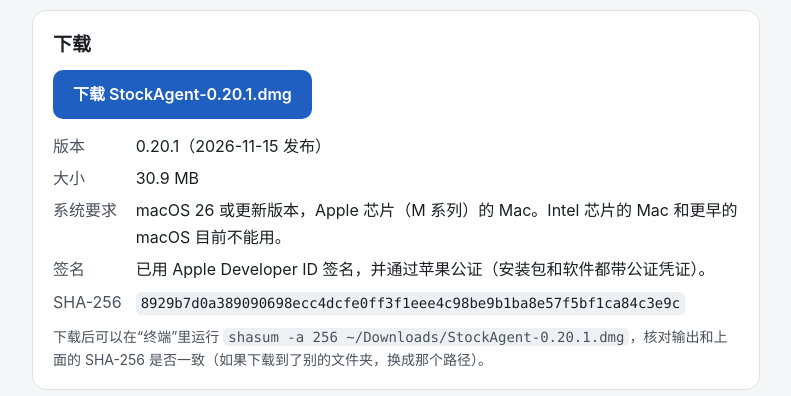
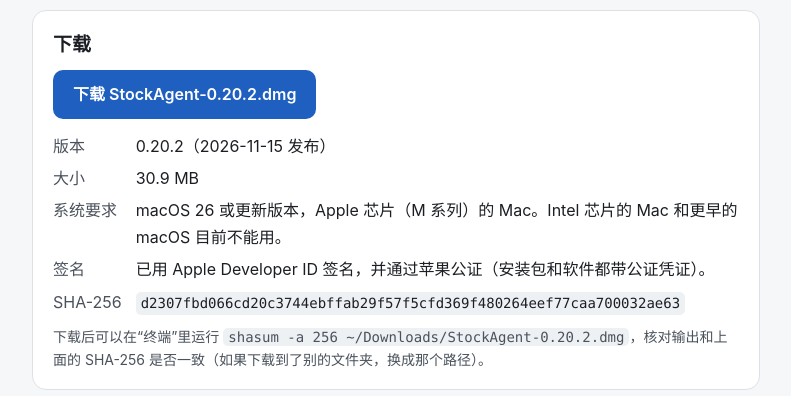
Before and after one commit to DR-16/stock-agent-demo, a plain HTML site: page download/index.html in a window 1280 px wide. Shown: the part 253-649 px from the top of the page, without its empty margins (244-1035 px from the left). Drawn offline with Linux system fonts and the light colour scheme.

Commit message:
Download page: Stock Agent for Mac 0.20.2
Co-Authored-By: Claude Opus 5.5 <noreply@anthropic.com>

```diff
--- a/download/index.html
+++ b/download/index.html
@@ -27,15 +27,15 @@
 
   <section class="card download" aria-labelledby="dl-title">
     <h2 id="dl-title">下载</h2>
-    <p><a class="btn" href="https://github.com/DR-16/stock-agent-demo/releases/download/mac-0.20.1/StockAgent-0.20.1.dmg">下载 StockAgent-0.20.1.dmg</a></p>
+    <p><a class="btn" href="https://github.com/DR-16/stock-agent-demo/releases/download/mac-0.20.2/StockAgent-0.20.2.dmg">下载 StockAgent-0.20.2.dmg</a></p>
     <dl class="facts">
-      <dt>版本</dt><dd>0.20.1（2026-11-15 发布）</dd>
+      <dt>版本</dt><dd>0.20.2（2026-11-15 发布）</dd>
       <dt>大小</dt><dd>30.9 MB</dd>
       <dt>系统要求</dt><dd>macOS 26 或更新版本，Apple 芯片（M 系列）的 Mac。Intel 芯片的 Mac 和更早的 macOS 目前不能用。</dd>
       <dt>签名</dt><dd>已用 Apple Developer ID 签名，并通过苹果公证（安装包和软件都带公证凭证）。</dd>
-      <dt>SHA-256</dt><dd><code class="hash">8929b7d0a389090698ecc4dcfe0ff3f1eee4c98be9b1ba8e57f5bf1ca84c3e9c</code></dd>
+      <dt>SHA-256</dt><dd><code class="hash">d2307fbd066cd20c3744ebffab29f57f5cfd369f480264eef77caa700032ae63</code></dd>
     </dl>
-    <p class="small">下载后可以在“终端”里运行 <code>shasum -a 256 ~/Downloads/StockAgent-0.20.1.dmg</code>，核对输出和上面的 SHA-256 是否一致（如果下载到了别的文件夹，换成那个路径）。</p>
+    <p class="small">下载后可以在“终端”里运行 <code>shasum -a 256 ~/Downloads/StockAgent-0.20.2.dmg</code>，核对输出和上面的 SHA-256 是否一致（如果下载到了别的文件夹，换成那个路径）。</p>
   </section>
 
   <section class="card">
```
